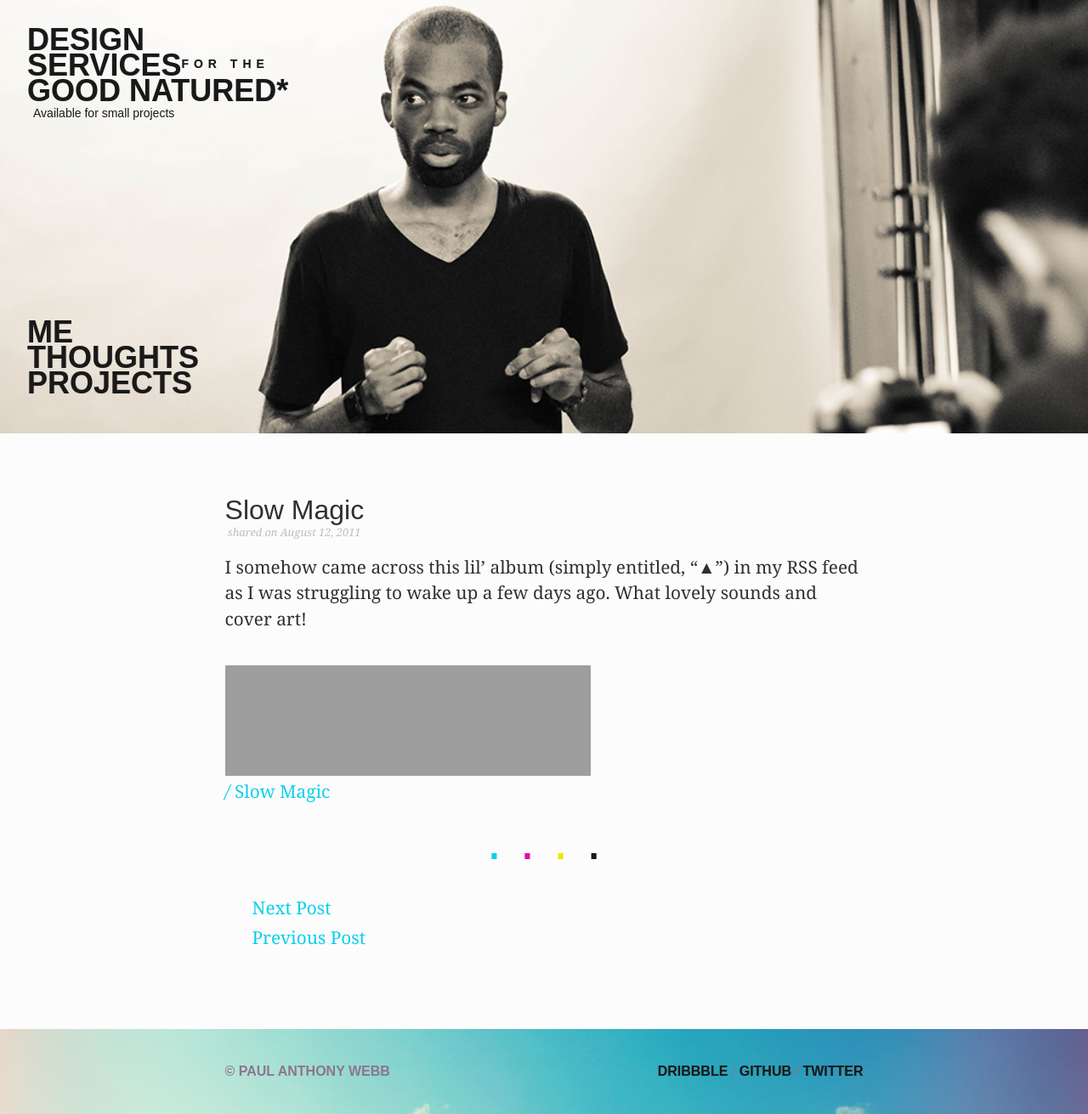
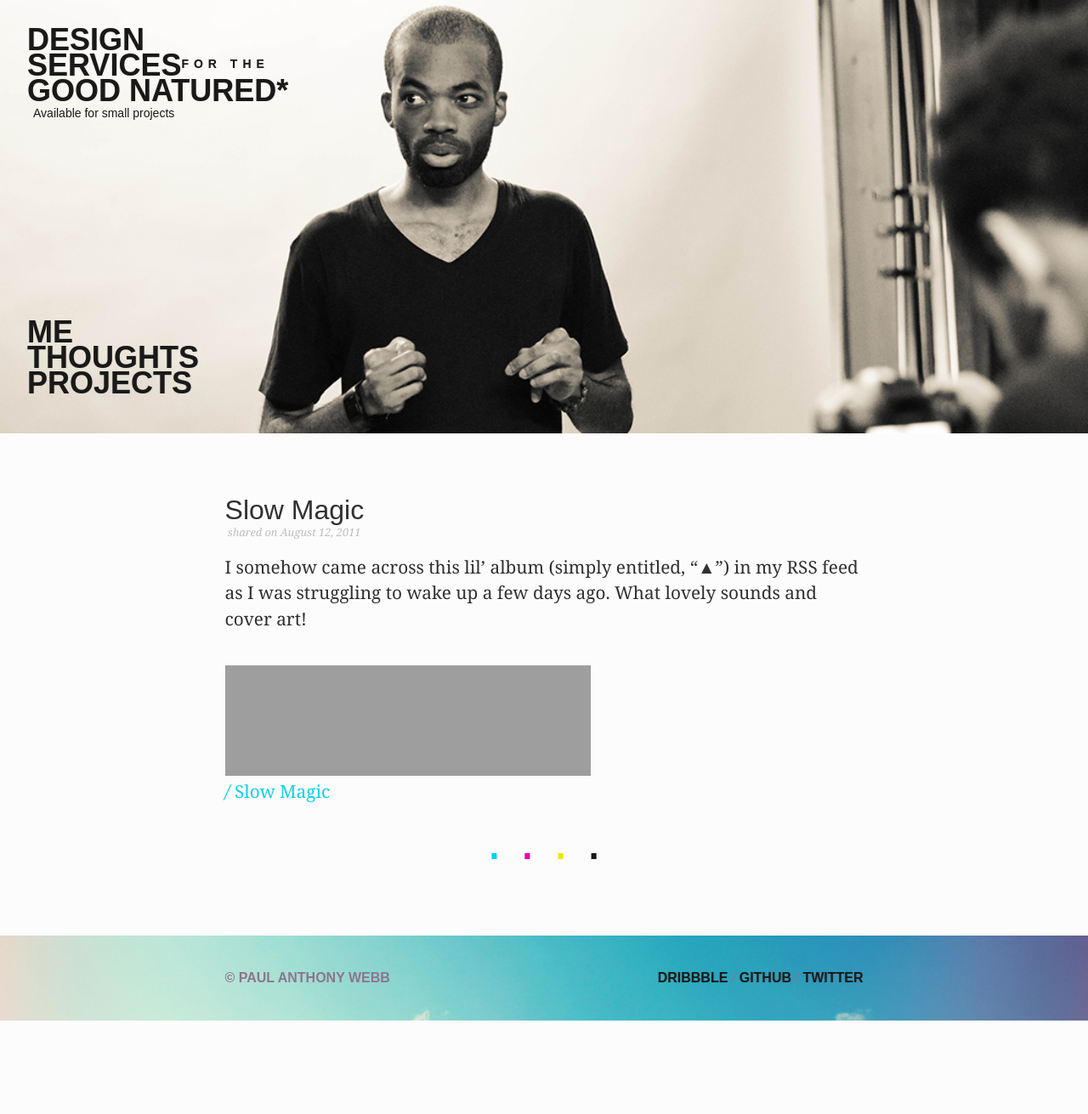
Before and after one commit to NetOpWibby/DSGN, a Jekyll site: the page built from _posts/2011-08-12-slow-magic.md, in a window 1280 px wide. Shown: the whole page at 85% size. Built offline with Jekyll 4.4.1, drawn with Linux system fonts in a browser that asks for light colours; some web fonts are replaced; Markdown is read by kramdown in place of the engine named in the settings; comment, search, counter and statistics services are not loaded; after the commit the page ends 1201 px from its top, so only the background shows below that; some of the changed lines change nothing that is shown; grey boxes are pictures that could not be loaded.

Commit message:
Next and Previous post links look good now

```diff
--- a/_layouts/post.html
+++ b/_layouts/post.html
@@ -18,15 +18,4 @@
 							<span>&middot;</span>
 							<span>&middot;</span>
 						</div>
-
-						<ul id="pagination">
-
-							{% if page.next %}
-							<li><a href="{{ page.next.url }}">Next Post</a></li>
-							{% endif %}
-							{% if page.previous %}
-							<li><a href="{{ page.previous.url }}">Previous Post</a></li>
-							{% endif %}
-
-						</ul>
 					</section>
--- a/_layouts/thoughts.html
+++ b/_layouts/thoughts.html
@@ -51,6 +51,13 @@
 							{% if paginator.next_page %}
 							<li id="next-content"><a href="/thoughts/page{{ paginator.next_page }}" class="next">Next Page</a>
 							{% endif %}
+
+							{% if page.previous %}
+							<li id="previous-content"><a href="{{ page.previous.url }}">Previous Post</a></li>
+							{% endif %}
+							{% if page.next %}
+							<li id="next-content"><a href="{{ page.next.url }}">Next Post</a></li>
+							{% endif %}
 						</ul>
 					</nav>
 				</div>
```
